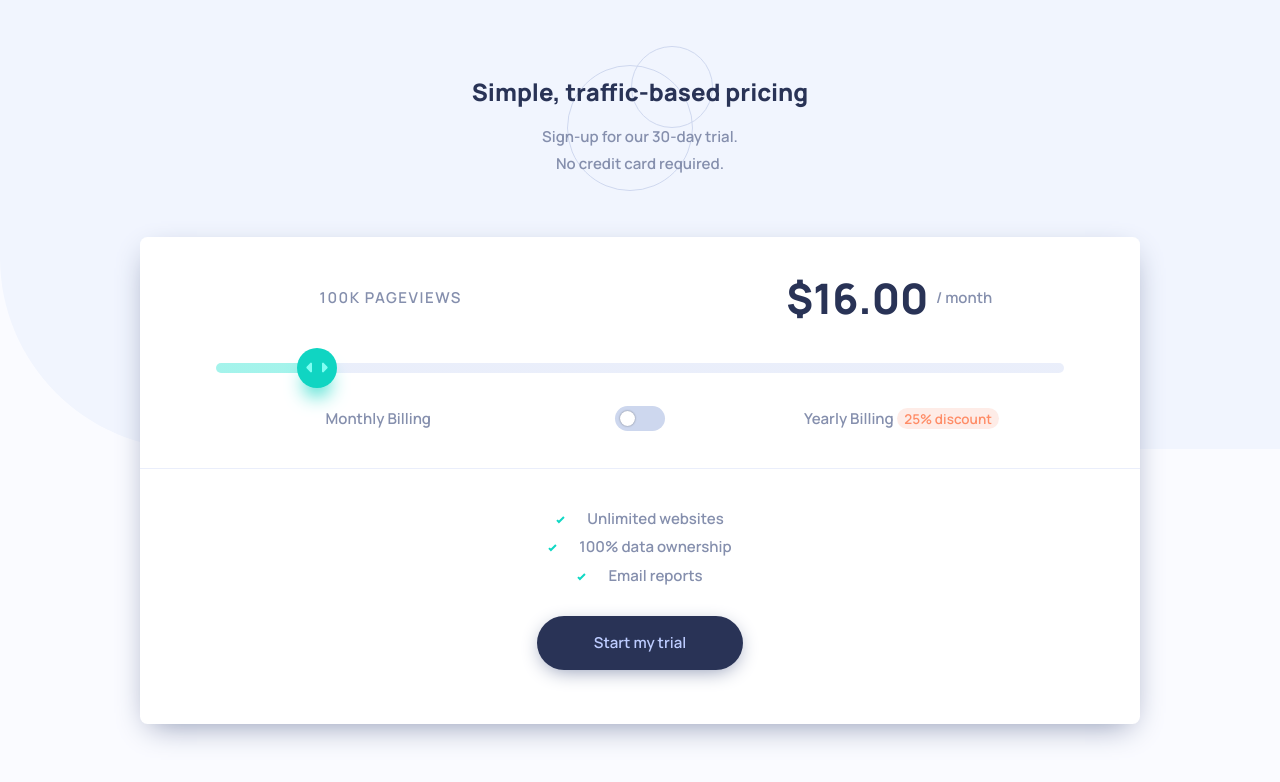
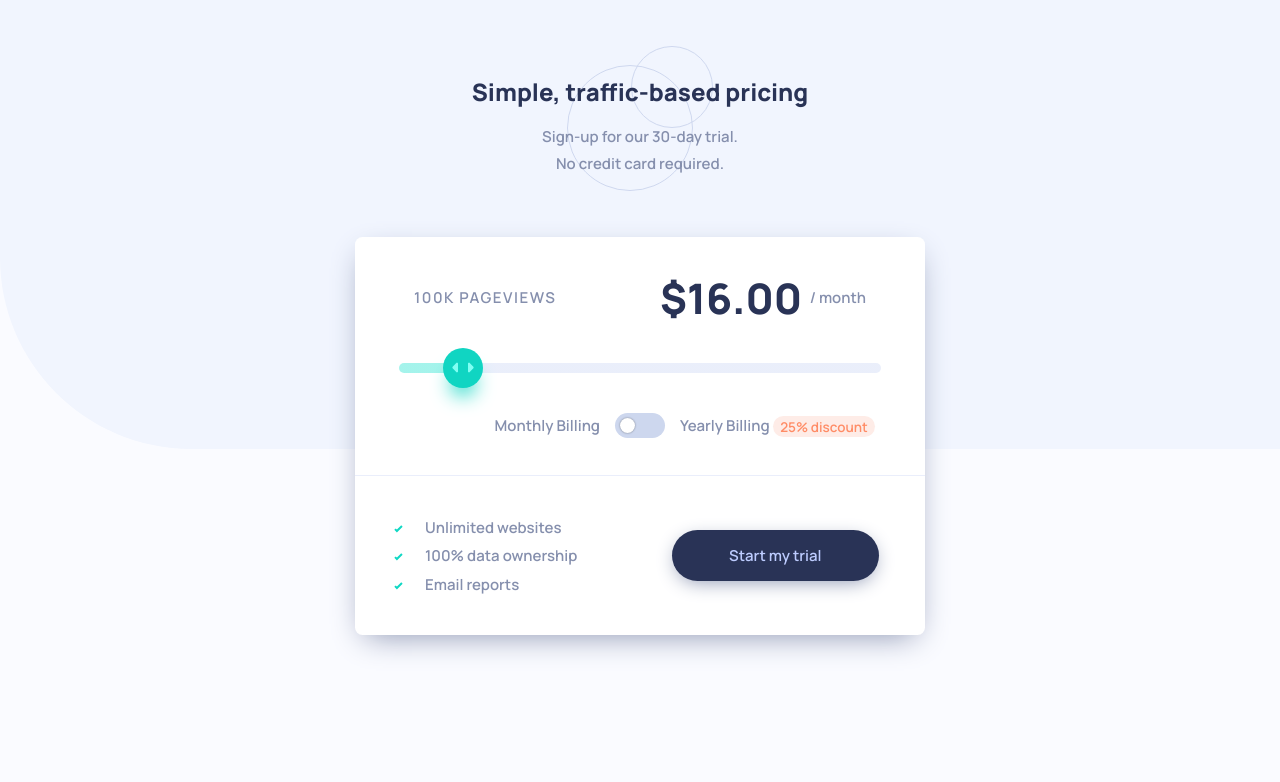
Before and after one commit to AmishRanpariya/interactive-pricing-component, a plain HTML site: page index.html in a window 1280 px wide. Drawn offline with Linux system fonts and the light colour scheme.

Commit message:
desktop style updated

```diff
--- a/index.html
+++ b/index.html
@@ -5,12 +5,7 @@
   <meta charset="UTF-8">
   <meta name="viewport" content="width=device-width, initial-scale=1.0">
   <title>Interactive pricing component</title>
-  <!-- Feel free to remove these styles or customise in your own stylesheet 👍 -->
   <link rel="stylesheet" href="style.css" type="text/css" media="all" />
-  <!-- <style>
-    .attribution { font-size: 11px; text-align: center; }
-    .attribution a { color: hsl(228, 45%, 44%); }
-  </style> -->
 </head>
 
 <body>
@@ -24,19 +19,19 @@
     <div class="card">
       <section class="upper-section">
         <div class="grid">
-          <p class="pageviews"><span class="pageview-count">100K</span> Pageviews</p>
+          <p class="pageviews mr-auto"><span class="pageview-count">100K</span> Pageviews</p>
           <div class="range-wrap">
             <input id="range" type="range" min="0" max="1000000" value="100000" step="10000">
           </div>
-          <p class="price-p"><span class="price">$16</span><span>/ month</span></p>
+          <p class="price-p ml-auto"><span class="price">$16</span><span>/ month</span></p>
         </div>
         <div class="toggle-div">
-          <p class="plan-p">Monthly Billing</p>
+          <p class="plan-p right-align">Monthly Billing</p>
           <div class="switch">
             <input id="plan-type" type="checkbox" class="switch-input" />
             <label for="plan-type" class="switch-label">Switch</label>
           </div>
-          <p class="plan-p">Yearly Billing
+          <p class="plan-p left-align">Yearly Billing
             <span class="badge">-25% </span>
             <span class="badge bigscreen">25% discount</span>
           </p>
@@ -56,10 +51,6 @@
       </section>
     </div>
   </div>
-  <!-- <div class="attribution">
-    Challenge by <a href="https://www.frontendmentor.io?ref=challenge" target="_blank">Frontend Mentor</a>.
-    Coded by <a href="#">Your Name Here</a>.
-  </div> -->
   <script src="main.js" type="text/javascript" charset="utf-8"></script>
 </body>
 
--- a/style.css
+++ b/style.css
@@ -1,9 +1,3 @@
-/* desktop screen style is not done */
-
-
-
-
-
 @import url('https://fonts.googleapis.com/css2?family=Manrope:wght@600;800&display=swap');
 
 :root {
@@ -41,7 +35,6 @@
   --Dark-Desaturated-Blue: hsl(227, 35%, 25%);
 
 
-  /* (Introductory Paragraph) */
   --Font-size: 15px;
   --Family: 'Manrope', sans-serif;
   /* --Weights: 600, 800 */
@@ -51,10 +44,9 @@
   box-sizing: border-box;
   margin: 0;
   padding: 0;
-  /* line-height: 1; */
   text-align: center;
   font-weight: 600;
-  /* background: #00000020; */
+  user-select: none;
 }
 
 html,
@@ -63,11 +55,9 @@ body {
   font-size: var(--Font-size);
   background: var(--Very-Pale-Blue) url(./images/bg-pattern.svg) no-repeat;
   background-size: cover 100%;
-  min-height: 100vh;
   width: 100vw;
-  color: var(--Grayish-Blue)
+  color: var(--Grayish-Blue);
 }
-
 
 
 .btn {
@@ -75,26 +65,27 @@ body {
   text-decoration: none;
   color: var(--Pale-Blue);
   border-radius: 1000px;
-  padding: 1.1rem 3.8rem;
+  padding: 1rem 3.8rem;
   margin: 1.5rem 1rem;
   background: var(--Dark-Desaturated-Blue);
   box-shadow: 0 5px 20px -5px var(--Grayish-Blue);
   transition: all 0.2s ease;
 }
-.btn:hover{
+
+.btn:hover {
   box-shadow: 0 5px 20px -2px var(--Grayish-Blue);
   transform: scale(1.02);
 }
+
 .container {
   max-height: 100vh;
-  max-width: min(90%, 1000px);
+  max-width: min(90%, 570px);
   margin: auto;
   margin-bottom: 2rem;
   display: flex;
   flex-direction: column;
   gap: 2rem;
 }
-
 
 .heading {
   margin: 2rem auto 0rem auto;
@@ -112,16 +103,14 @@ body {
 .heading p {
   line-height: 1.8;
   margin-top: 1rem;
-  /* margin: 1.5rem 0 1rem 0; */
 }
-
 
 .card {
   width: 100%;
   margin: 0rem auto 1rem auto;
   background: var(--White);
   border-radius: 0.5rem;
-box-shadow: 0 10px 30px -10px var(--Grayish-Blue);
+  box-shadow: 0 10px 30px -10px var(--Grayish-Blue);
 }
 
 .card p {
@@ -138,6 +127,8 @@ box-shadow: 0 10px 30px -10px var(--Grayish-Blue);
 }
 
 .grid {
+  width: 85%;
+  margin: auto;
   display: grid;
   grid-template-columns: 1fr;
   justify-content: center;
@@ -150,8 +141,6 @@ box-shadow: 0 10px 30px -10px var(--Grayish-Blue);
   line-height: 2.5;
   grid-row: auto;
   grid-column: auto;
-  grid-row: 1 / 2;
-  grid-column: 1 / 2;
 }
 
 .price-p {
@@ -170,8 +159,43 @@ box-shadow: 0 10px 30px -10px var(--Grayish-Blue);
   color: var(--Dark-Desaturated-Blue);
 }
 
+.card .toggle-div {
+  margin: 0.5rem auto 1.5rem auto;
+  display: grid;
+  grid-template-columns: 10fr 1fr 10fr;
+  justify-content: center;
+  align-items: center;
+}
+
+.left-align {
+  justify-self: left;
+}
+
+.right-align {
+  justify-self: right;
+}
+
+.badge {
+  display: inline-block;
+  color: var(--Light-Red);
+  background: var(--Light-Grayish-Red);
+  border-radius: 1000px;
+  padding: 0.1rem 0.5rem;
+  font-size: 0.9rem;
+}
+
+.badge.bigscreen {
+  display: none;
+}
+
+
+
 .card .lower-section {
   margin: 2rem;
+  display: flex;
+  flex-direction: column;
+  justify-content: center;
+  align-items: center;
 }
 
 ul li {
@@ -184,33 +208,8 @@ ul li span {
   margin-left: 1rem;
 }
 
-.card .toggle-div {
-  margin:0 auto 1.5rem auto;
-  display: grid;
-  grid-template-columns: 10fr 1fr 10fr;
-  justify-content: center;
-  align-items: center;
-
-}
-
-.badge {
-  display: inline-block;
-  color: var(--Light-Red);
-  background: var(--Light-Grayish-Red);
-  border-radius: 1000px;
-  padding: 0.1rem 0.5rem;
-  font-size: 0.9rem;
-}
-.badge.bigscreen {
-  display: none;
-}
-
-
-
-
 
 /* toggle css; */
-
 .switch {
   position: relative;
   display: inline-block;
@@ -256,7 +255,6 @@ ul li span {
   left: 10%;
   right: 60%;
   bottom: 20%;
-
   border-radius: 10000px;
   background-color: #fff;
   box-shadow: 0 0 2px rgba(0, 0, 0, 0.45);
@@ -278,13 +276,10 @@ ul li span {
 
 
 /* range css */
-
 input[type=range] {
   -webkit-appearance: none;
-  width: 85%;
-  /* background: var(--Soft-Cyan); */
+  width: 100%;
   border-radius: 10000px;
-
 }
 
 input[type=range]:focus {
@@ -295,7 +290,6 @@ input[type=range]::-webkit-slider-runnable-track {
   width: 100%;
   height: 10px;
   cursor: pointer;
-  /* background: var(--Soft-Cyan); */
   border-radius: 10000px;
 }
 
@@ -311,9 +305,10 @@ input[type=range]::-webkit-slider-thumb {
   transform: translateY(-50%);
 }
 
-/* input[type=range]:focus::-webkit-slider-runnable-track {
-  background: var(--Soft-Cyan);
-} */
+input[type=range]:active::-webkit-slider-thumb {
+  cursor: -webkit-grabbing;
+  cursor: grabbing;
+}
 
 .range-wrap {
   width: 100%;
@@ -325,24 +320,13 @@ input[type=range]::-webkit-slider-thumb {
 }
 
 
-
-
-/* mediaquery
-
-
-25% discount
-
-*/
-
-
 @media(min-width:756px) {
+  .card {
+    margin-bottom: 5rem;
+  }
 
   .grid {
-    /* display: grid; */
     grid-template-columns: 1fr 1fr;
-    /* grid-template-rows: 1fr 1fr; */
-    /* justify-content: center; */
-    /* align-items: center; */
   }
 
   .pageviews {
@@ -360,10 +344,33 @@ input[type=range]::-webkit-slider-thumb {
     grid-column: 1 / 3;
 
   }
-  .badge{
+
+  .badge {
     display: none;
   }
-  .badge.bigscreen{
+
+  .badge.bigscreen {
     display: inline;
   }
+
+  .ml-auto {
+    justify-self: right;
+  }
+
+  .mr-auto {
+    justify-self: left;
+  }
+
+  .card .lower-section {
+    flex-direction: row;
+    justify-content: space-between;
+  }
+
+  .lower-section li {
+    text-align: left;
+  }
+
+  .toggle-div {
+    margin: 1rem auto 1.5rem auto;
+  }
 }
```
Also changed, not shown: 1 other file.
